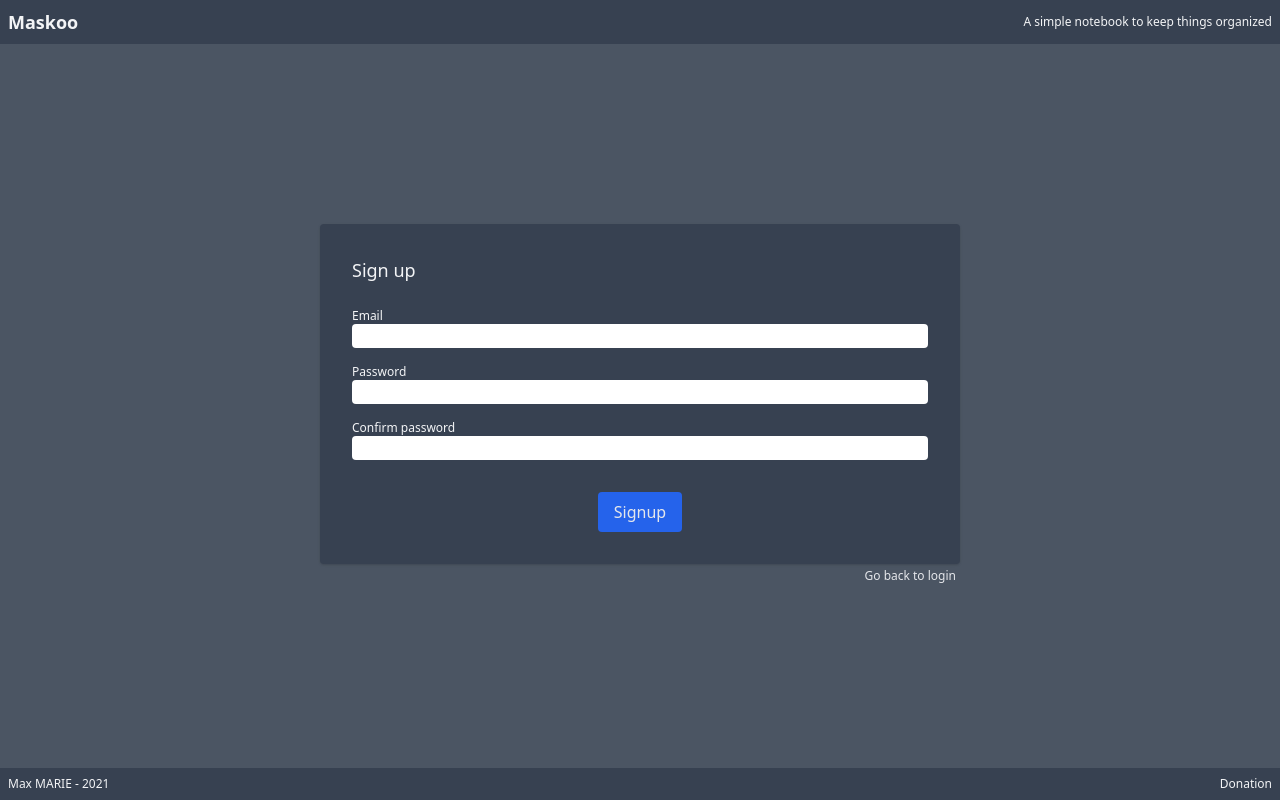
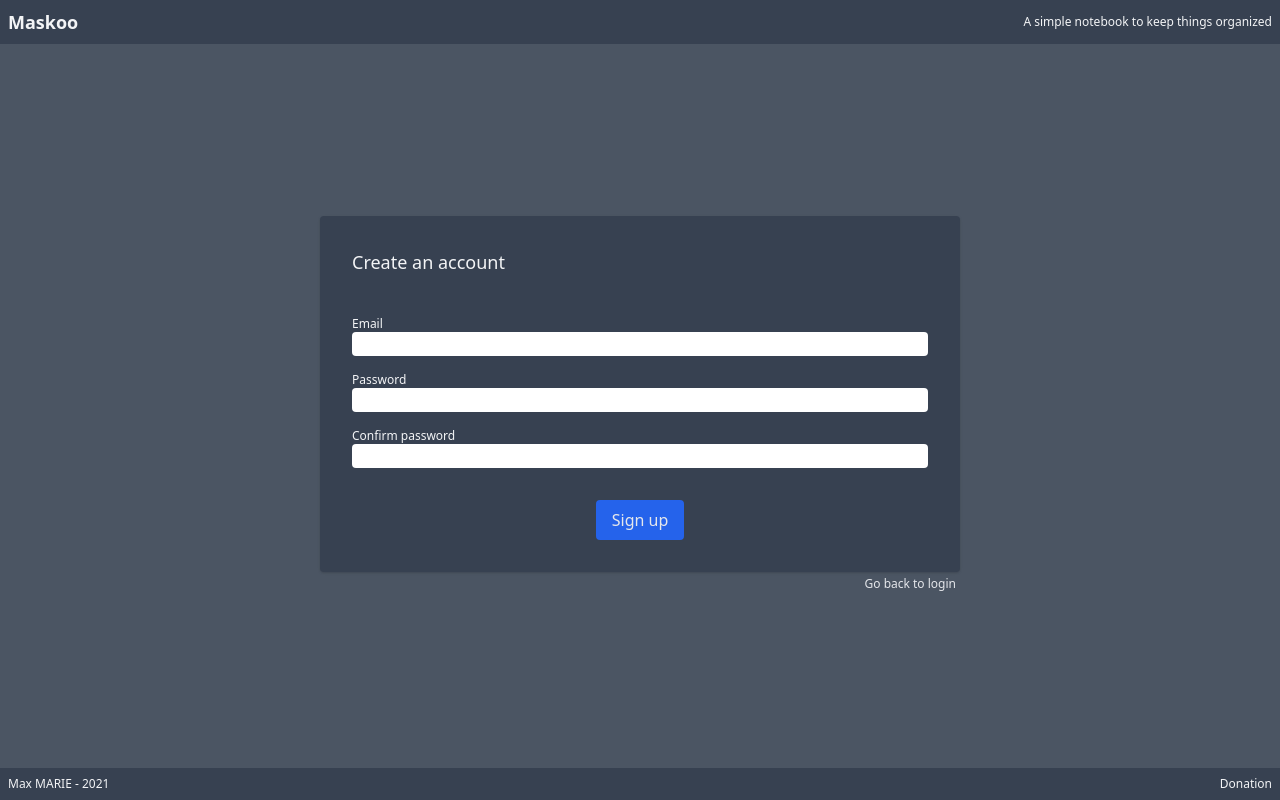
Before and after one commit to mmarie4/MaskooClient, a Vue app: page / in a window 1280 px wide. Both pictures are taken after a click on the element "Not a member yet? Sign up for free". Built offline with nearby package versions, Linux system fonts and the light colour scheme.

Commit message:
fix login/signup

```diff
--- /dev/null
+++ b/src/components/JInputText.vue
@@ -0,0 +1,38 @@
+<template>
+    <div>
+        <div v-if="label" class="mt-4 text-xs text-gray-100"> {{label}} </div>
+        <input class="w-full rounded px-1"
+               :type="type"
+               :value="modelValue"
+               :name="name"
+               @input="onInput" />
+    </div>
+</template>
+
+<script>
+export default {
+    props: {
+        label: {
+            type: String
+        },
+        modelValue: {
+            type: String
+        },
+        type: {
+            type: String
+        },
+        name: {
+            type: String
+        }
+    },
+
+    setup(props, context) {
+
+        const onInput = (e) => {
+            context.emit('update:modelValue', e.currentTarget.value)
+        }
+
+        return { onInput }
+    }
+}
+</script>
--- a/src/views/Login.vue
+++ b/src/views/Login.vue
@@ -5,13 +5,16 @@
     <div v-if="view === 'login'" class=w-6/12>
       <div class="w-full bg-gray-700 p-8 rounded shadow">
         <div class="text-lg text-gray-100 pb-6">Login</div>
-        <div class="text-xs text-gray-100">Email</div>
-        <input class="w-full rounded px-1" type="email" name="email" v-model="email"/>
-        <div class="mt-4 text-xs text-gray-100">Password</div>
-        <input class="w-full rounded px-1" type="password" name="password" v-model="password"/>
+
+        <j-input-text label="Email" name="email" type="email" v-model="email" />
+        <j-input-text label="Password" name="password" type="password" v-model="password" />
+
+        <div v-if="errorMsg" class="p-2 text-xs text-red-500">{{errorMsg}}</div>
+
         <div class="flex justify-center">
-        <j-button class="mt-8" @click="login" size="normal" content="Login"/>
+          <j-button class="mt-8" @click="login" size="normal" content="Login"/>
         </div>
+
       </div>
       <div class="text-right m-1 text-xs text-gray-200 text-light cursor-pointer" @click="toggleView">
         Not a member yet? Sign up for free
@@ -21,15 +24,16 @@
     <!-- Sign up -->
     <div v-if="view === 'signup'" class=w-6/12>
       <div class="w-full bg-gray-700 p-8 rounded shadow">
-        <div class="text-lg text-gray-100 pb-6">Sign up</div>
-        <div class="text-xs text-gray-100">Email</div>
-        <input class="w-full rounded px-1" type="email" name="email" v-model="email"/>
-        <div class="mt-4 text-xs text-gray-100">Password</div>
-        <input class="w-full rounded px-1" type="password" name="password" v-model="password"/>
-        <div class="mt-4 text-xs text-gray-100">Confirm password</div>
-        <input class="w-full rounded px-1" type="password" name="confirm-password" v-model="confirmPassword"/>
+        <div class="text-lg text-gray-100 pb-6">Create an account</div>
+
+        <j-input-text label="Email" name="email" type="email" v-model="email" />
+        <j-input-text label="Password" name="password" type="password" v-model="password" />
+        <j-input-text label="Confirm password" name="confirm-password" type="password" v-model="confirmPassword" />
+
+        <div v-if="errorMsg" class="w-full text-center p-2 text-xs text-red-400">{{errorMsg}}</div>
+
         <div class="flex justify-center">
-        <j-button class="mt-8" @click="signup" size="normal" content="Signup"/>
+          <j-button class="mt-8" @click="signup" size="normal" content="Sign up"/>
         </div>
       </div>
       <div class="text-right m-1 text-xs text-gray-200 text-light cursor-pointer" @click="toggleView">
@@ -46,10 +50,12 @@ import store from "../store/store";
 import { ref } from "vue";
 
 import JButton from "../components/JButton";
+import JInputText from "../components/JInputText";
 
 export default {
   components: {
     JButton,
+    JInputText
   },
 
   setup() {
@@ -78,12 +84,16 @@ export default {
           router.push({ name: "Diary" });
         })
         .catch((error) => {
-          console.log(error);
+          errorMsg.value = error?.response?.data?.split('\n')?.[0] || "Unexpected error"
         });
     };
 
     const signup = () => {
-      // TODO : check if pwd is twice the same
+
+      if (password.value !== confirmPassword.value) {
+        errorMsg.value = "Passwords are not the same"
+        return
+      }
 
       const body = { password: password.value, email: email.value };
 
@@ -94,7 +104,7 @@ export default {
           router.push({ name: "Diary" });
         })
         .catch((error) => {
-          console.log(error);
+          errorMsg.value = error?.response?.data?.split('\n')?.[0] || "Unexpected error"
         });
     };
 
```
Also changed, not shown: 1 other file (tests, documents, lock files or other folders).
